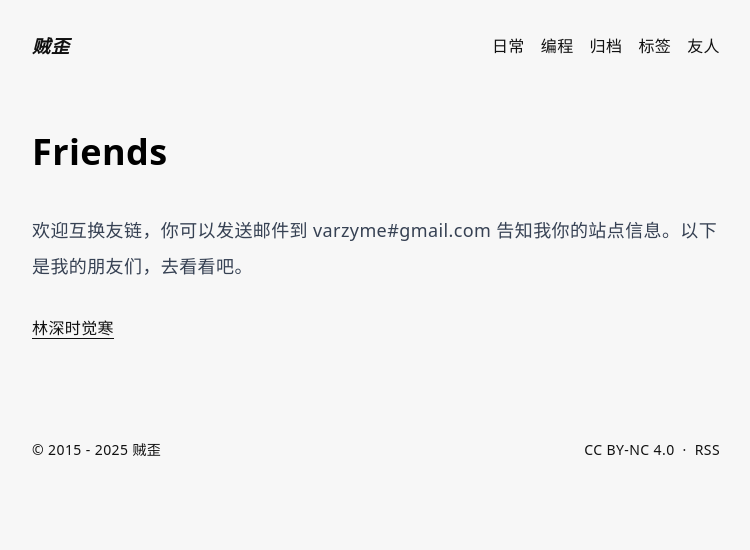
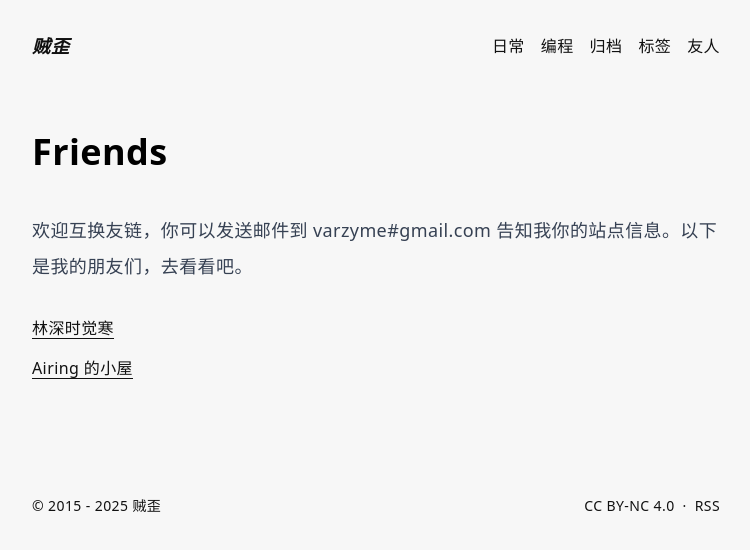
Before and after one commit to varzy/homepage-next, a Next.js app: page /friends in a window 1280 px wide. Shown: the top 550 px of the page, without its empty margins (264-1014 px from the left). Built offline with nearby package versions, Linux system fonts and the light colour scheme.

Commit message:
Refactor Comments component to use GiscusComment for improved modularity, and update Friends page to include an additional friend link with enhanced layout for better readability.

```diff
--- /dev/null
+++ b/src/app/(blog)/_components/GiscusComment.tsx
@@ -0,0 +1,21 @@
+'use client';
+
+import Giscus from '@giscus/react';
+
+export default function GiscusComment() {
+  return (
+    <Giscus
+      id="comments"
+      repo="varzy/homepage-comments"
+      repoId="MDEwOlJlcG9zaXRvcnk0MDUzODQyMDA="
+      category="Comments"
+      categoryId="DIC_kwDOGCmsCM4Cu6iH"
+      mapping="pathname"
+      reactionsEnabled="0"
+      emitMetadata="1"
+      inputPosition="top"
+      theme="noborder_light"
+      lang="en"
+    />
+  );
+}
--- a/src/app/(blog)/_components/PostFooter.tsx
+++ b/src/app/(blog)/_components/PostFooter.tsx
@@ -1,9 +1,9 @@
 'use client';
 
-import Giscus from '@giscus/react';
 import clsx from 'clsx';
 import Link from 'next/link';
 import { useEffect, useState } from 'react';
+import GiscusComment from './GiscusComment';
 
 export default function Comments() {
   const [isShowComments, setIsShowComments] = useState(false);
@@ -42,19 +42,7 @@ export default function Comments() {
       </div>
 
       <div className={clsx('mt-4', isShowComments ? 'block' : 'hidden')}>
-        <Giscus
-          id="comments"
-          repo="varzy/homepage-comments"
-          repoId="MDEwOlJlcG9zaXRvcnk0MDUzODQyMDA="
-          category="Comments"
-          categoryId="DIC_kwDOGCmsCM4Cu6iH"
-          mapping="pathname"
-          reactionsEnabled="0"
-          emitMetadata="1"
-          inputPosition="top"
-          theme="noborder_light"
-          lang="en"
-        />
+        <GiscusComment />
       </div>
     </div>
   );
--- a/src/app/(blog)/friends/page.tsx
+++ b/src/app/(blog)/friends/page.tsx
@@ -10,7 +10,10 @@ export const metadata: Metadata = {
 };
 
 export default function Friends() {
-  const friends = [{ label: '林深时觉寒', href: 'https://ikangjia.cn/' }];
+  const friends = [
+    { label: '林深时觉寒', href: 'https://ikangjia.cn/' },
+    { label: 'Airing 的小屋', href: 'https://blog.ursb.me/' },
+  ];
 
   return (
     <BlogPageContainer pageHero={{ title: `Friends` }}>
@@ -20,9 +23,11 @@ export default function Friends() {
 
       <div className="mt-8">
         {friends.map((friend) => (
-          <Link className="underline" key={friend.label} target="_blank" href={friend.href}>
-            {friend.label}
-          </Link>
+          <p key={friend.label} className="pb-4">
+            <Link className="underline" target="_blank" href={friend.href}>
+              {friend.label}
+            </Link>
+          </p>
         ))}
       </div>
     </BlogPageContainer>
```
